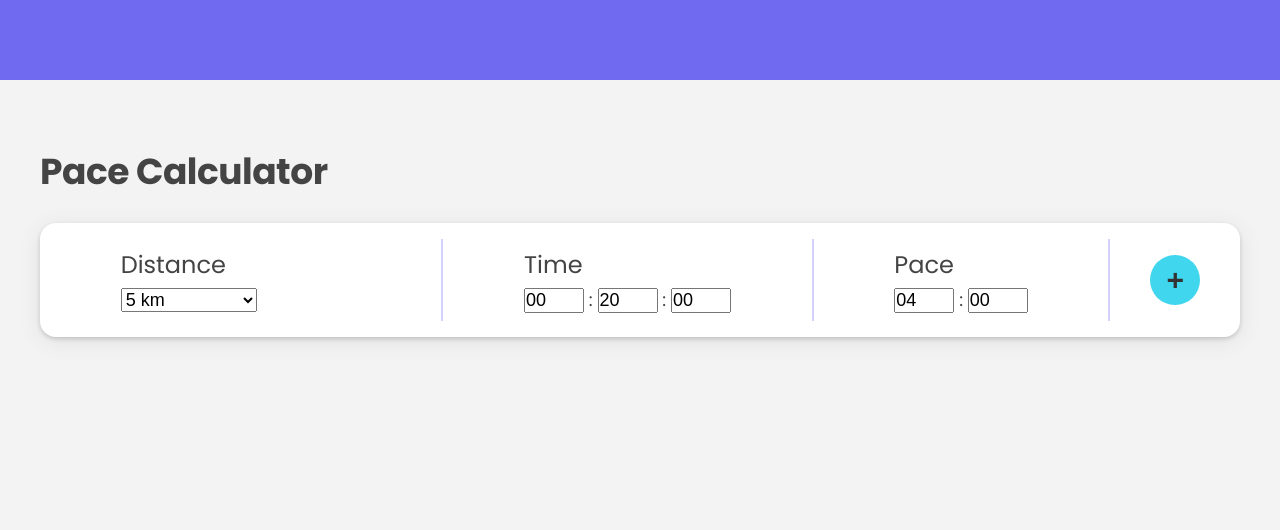
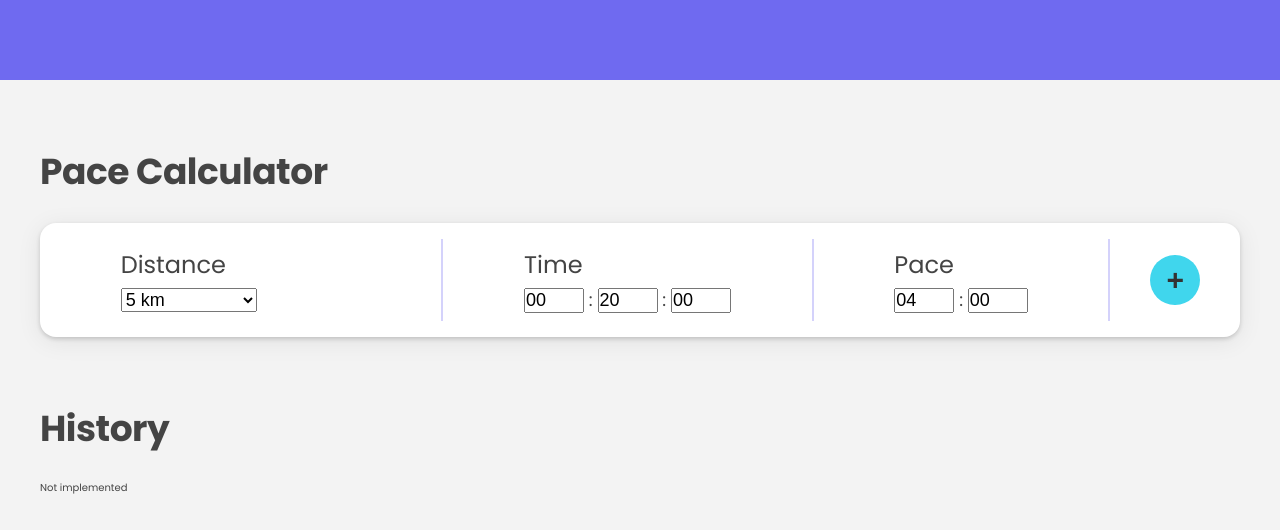
Before and after one commit to swalstab/runwise, a React (Create React App) app: page / in a window 1280 px wide. Shown: the top 530 px of the page. Built offline with nearby package versions, Linux system fonts and the light colour scheme.

Commit message:
add message to history component

```diff
--- a/src/Components/History.js
+++ b/src/Components/History.js
@@ -1,5 +1,8 @@
 function History() {
-  return <section></section>;
+  return <section className="section">
+    <h2>History</h2>
+    <p>Not implemented</p>
+  </section>;
 }
 
 export default History;
```
